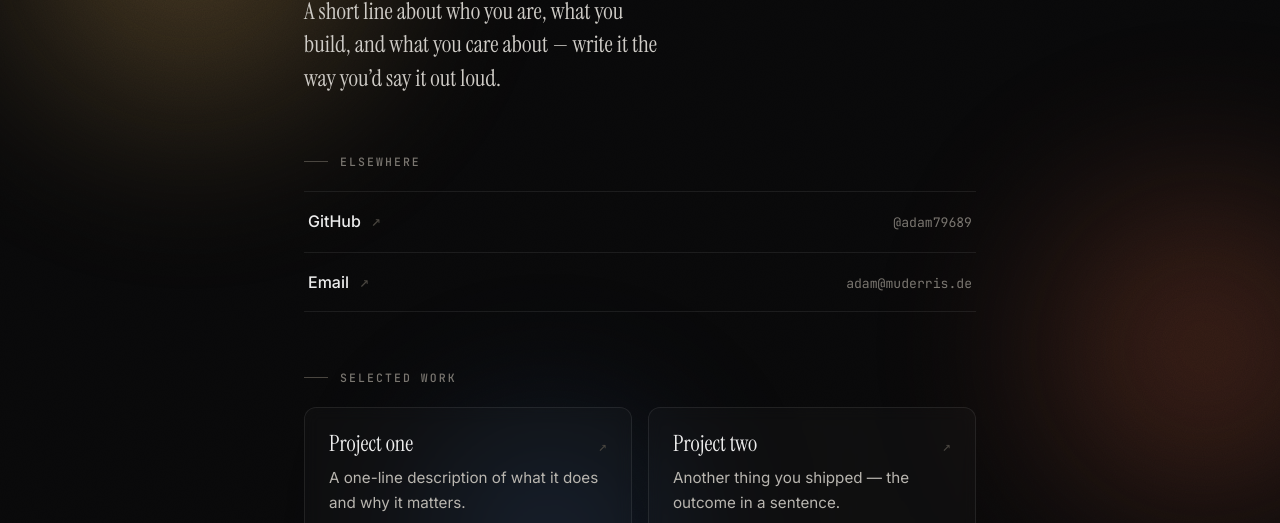
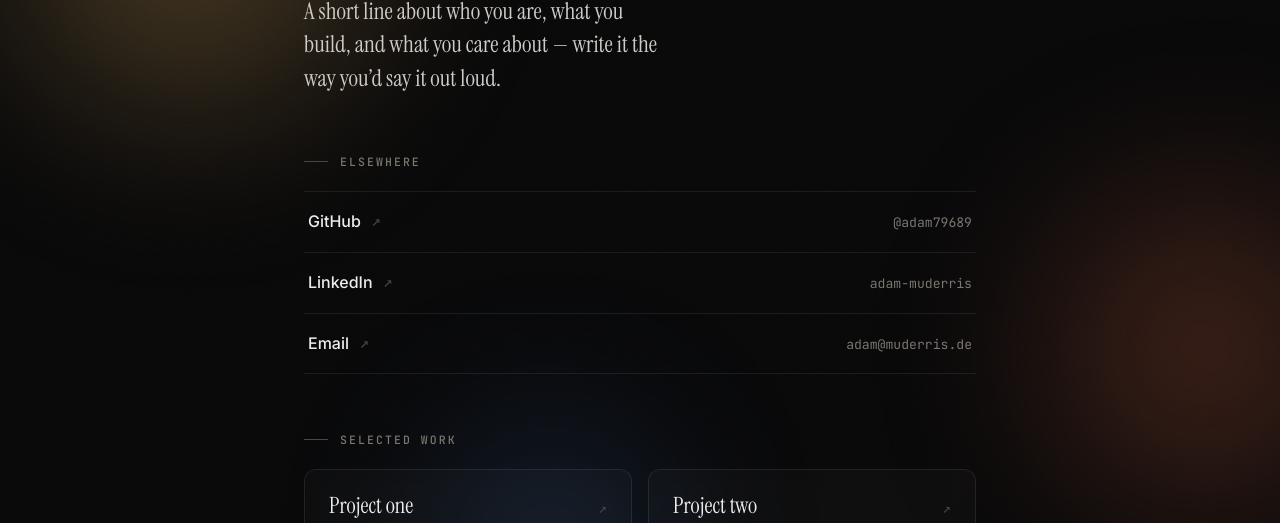
Before and after one commit to adam79689/adam79689.github.io, a plain HTML site: page index.html in a window 1280 px wide. Shown: the part 225-748 px from the top of the page. Drawn offline with Linux system fonts and the light colour scheme.

Commit message:
Add LinkedIn link

```diff
--- a/index.html
+++ b/index.html
@@ -328,6 +328,10 @@
         <span class="label">GitHub <span class="arrow">↗</span></span>
         <span class="meta">@adam79689</span>
       </a></li>
+      <li><a href="https://www.linkedin.com/in/adam-muderris/" target="_blank" rel="noopener">
+        <span class="label">LinkedIn <span class="arrow">↗</span></span>
+        <span class="meta">adam-muderris</span>
+      </a></li>
       <li><a href="mailto:adam@muderris.de">
         <span class="label">Email <span class="arrow">↗</span></span>
         <span class="meta">adam@muderris.de</span>
```
